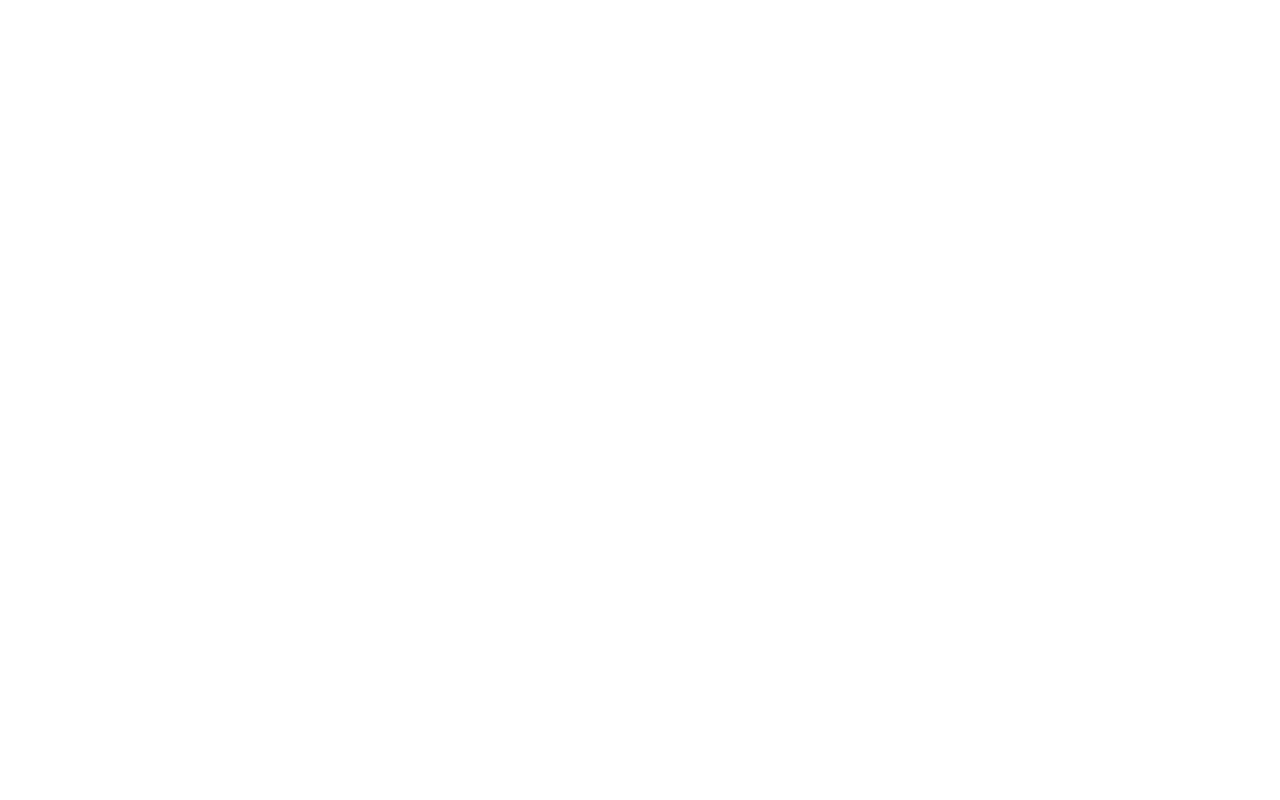
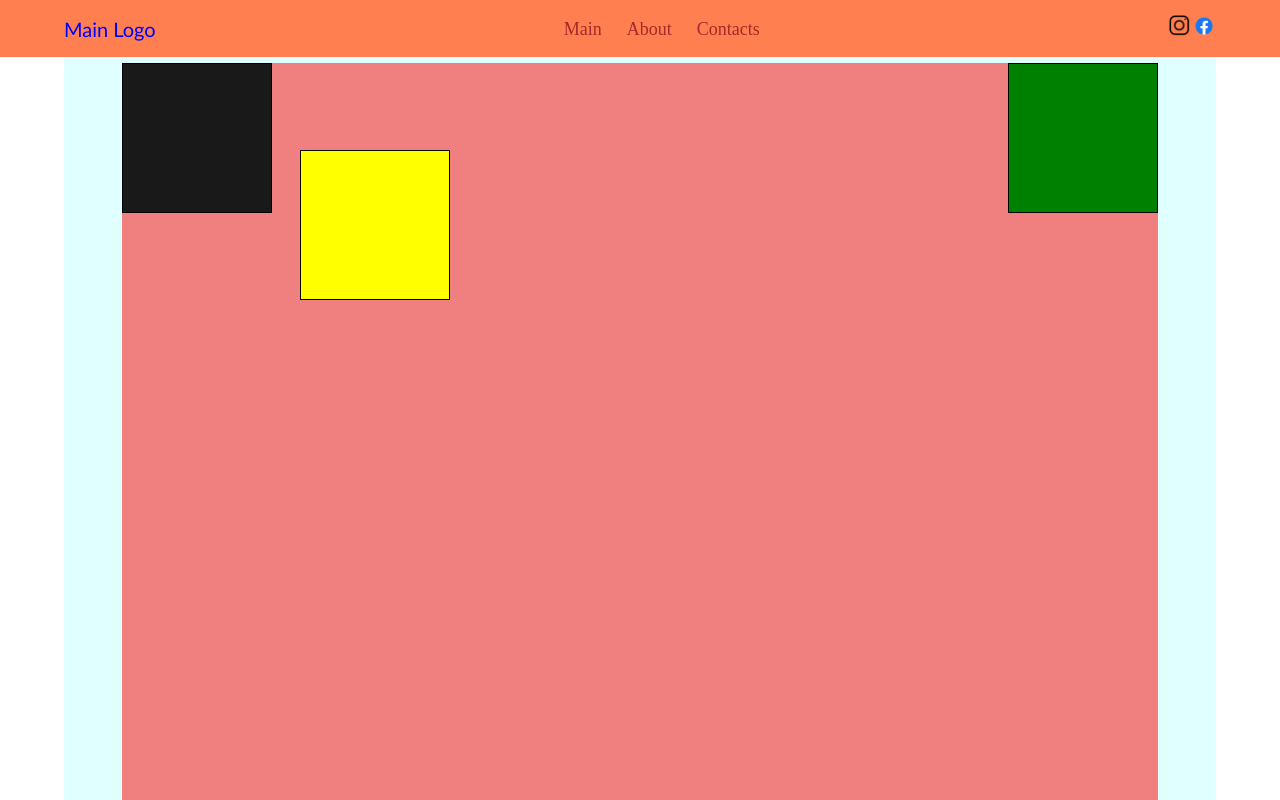
Before and after one commit to vitaliydobrovolsky/Hillel-Front-end-Basic, a plain HTML site: page index.html in a window 1280 px wide. Shown: the top 800 px of the page. Drawn offline with Linux system fonts and the light colour scheme.

Commit message:
first changes leeson 9

```diff
--- a/CSS/style.css
+++ b/CSS/style.css
@@ -0,0 +1,133 @@
+:root {
+   font-size: 20px;
+}
+
+* {
+    margin: 0;
+    padding: 0;
+    box-sizing: border-box;
+}
+
+img {
+    max-width: 100%;
+}
+
+.container {
+    max-width: 90%;
+    margin: 0 auto;
+}
+
+header {
+    background-color: coral;
+    padding: 14px 0;
+    position: fixed;
+    width: 100%;
+    z-index: 100;
+}
+
+header .logo {
+    font-family: 'Gill Sans', 'Gill Sans MT', Calibri, 'Trebuchet MS', sans-serif;
+    font-weight: 500;
+    font-size: 20px;
+    color: blue;
+}
+
+header nav a {
+    text-decoration: none;
+    color: brown;
+    padding: 0 10px;
+    font-size: 18px;
+
+}
+
+header nav a:hover {
+    border-bottom: 2px solid darkviolet ;
+    transition: 2s ease-in-out;
+}
+
+header .container {
+    display: flex;
+    align-items: center;
+    justify-content: space-between;
+}
+
+header .socials {
+    display: flex;
+    align-items: center;
+}
+
+header .socials img {
+    width: 24px;
+}
+
+.upper-wrapper {
+    background-color: lightcyan;
+    height: 200vh;
+    position: relative;
+    padding-top: 63px;
+}
+
+.wrapper {
+    width: 90%;
+    margin: 0 auto;
+    background-color: lightcoral;
+    height: 100%;
+    position: relative;
+}
+
+.box {
+    width: 150px;
+    height: 150px;
+    border: 1px solid black;
+}
+
+.box-1 {
+    background-color: green;
+    position: absolute;
+    right: 0;
+    transition: 1s ease-out;
+}
+
+.box-2 {
+    background-color: yellow;
+    position: fixed;
+    top: 150px;
+    left: 300px;
+}
+
+.box-2:hover+.box-3 {
+    left: -100px;
+}
+
+.box-3 {
+    background-color : rgb(26, 25, 25);
+    position: absolute;
+    left: 0;
+    transition: 2s ease-in-out;
+}
+
+.box-4 {
+    background-color: chartreuse;
+}
+
+.box-5 {
+    background-color: darkcyan;
+}
+
+.box-6 {
+    background-color: rgb(110, 124, 96);
+}
+
+.lower-wrapper .wrapper {
+    display: flex;
+    justify-content: space-around;
+}
+
+.lower-wrapper .wrapper .box {
+    width: 30%;
+}
+
+.li ul li {
+    font-size: 2rem;
+
+}
--- a/index.html
+++ b/index.html
@@ -4,9 +4,48 @@
     <meta charset="UTF-8">
     <meta name="viewport" content="width=device-width, initial-scale=1.0">
     <link rel="stylesheet" href="./CSS/style.css">
-    <title>Home Work</title>
+    <title>Lesson 9</title>
 </head>
 <body>
 
+      <header>
+        <div class="container">
+             <div class="logo">Main Logo</div>
+                  <nav>
+                      <a href="#">Main</a>
+                      <a href="#">About</a>
+                      <a href="#">Contacts</a>
+                  </nav>
+                  <div class="socials">
+                      <a href="http.instagramm.com" target="_blank"> <img src="./img/inst.png" alt=""> </a>
+                       <a href="http.facebook.com" target="_blank"><img src="./img/face.png" alt=""></a>
+                  </div>
+
+        </div>
+      </header>
+      <div class="container">
+        <div class="upper-wrapper">
+            <div class="wrapper">
+                <div class="box-1 box"></div>
+                <div class="box-2 box"></div>
+                <div class="box-3 box"></div>
+            </div>
+        </div>
+        <div class="lower-wrapper">
+            <div class="wrapper">
+                <div class="box-4 box"></div>
+                <div class="box-5 box"></div>
+                <div class="box-6 box"></div>
+            </div>
+        </div>
+      </div>
+      <div class="li">
+        <ul>
+            <li>Item 1</li>
+            <li>Item 2</li>
+            <li>Item 3</li>
+         </ul>
+      </div>
+
 </body>
 </html>
```
Also changed, not shown: img/face.png (added), img/inst.png (added).
